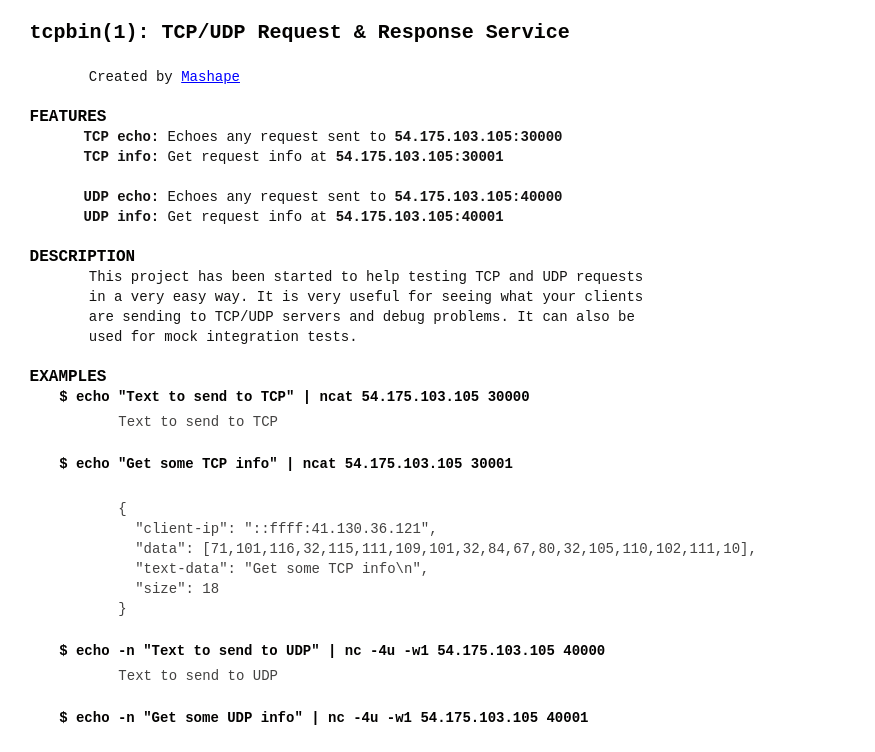
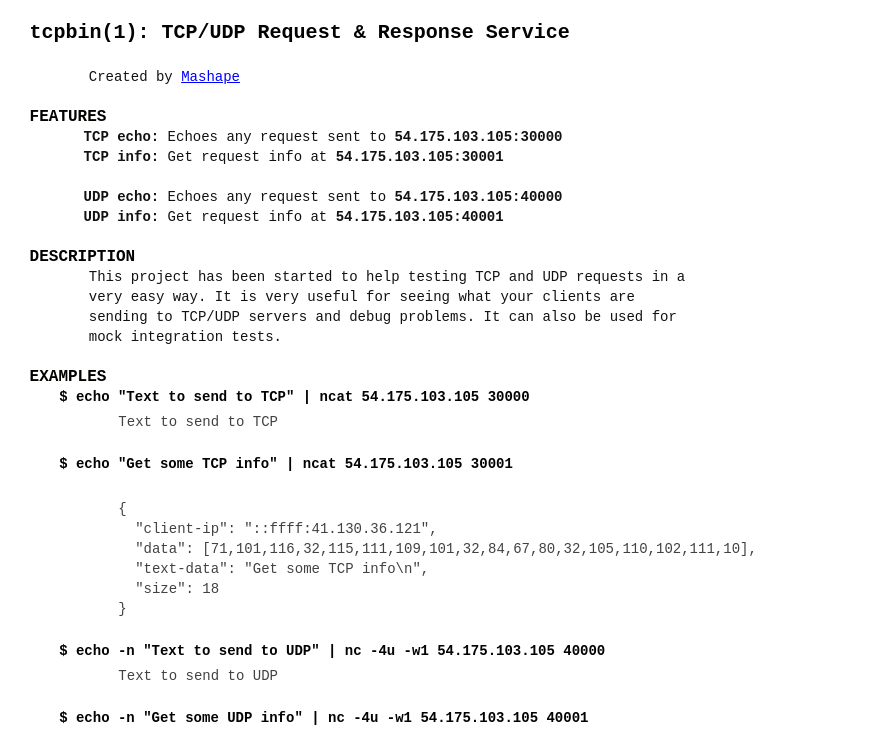
Before and after one commit to Kong/tcpbin, a website: page site/index.html in a window 1280 px wide. Shown: the top 752 px of the page, 0-875 px from the left. Drawn offline with Linux system fonts and the light colour scheme.

Commit message:
bigger width

```diff
--- a/site/index.html
+++ b/site/index.html
@@ -43,7 +43,7 @@
   </style>
   <style type='text/css' media='all'>
   /* style: 80c */
-  .mp {max-width:86ex}
+  .mp {max-width:90ex}
   ul {list-style: None; margin-left: 1em!important}
   .man-navigation {left:101ex}
   </style>
```
